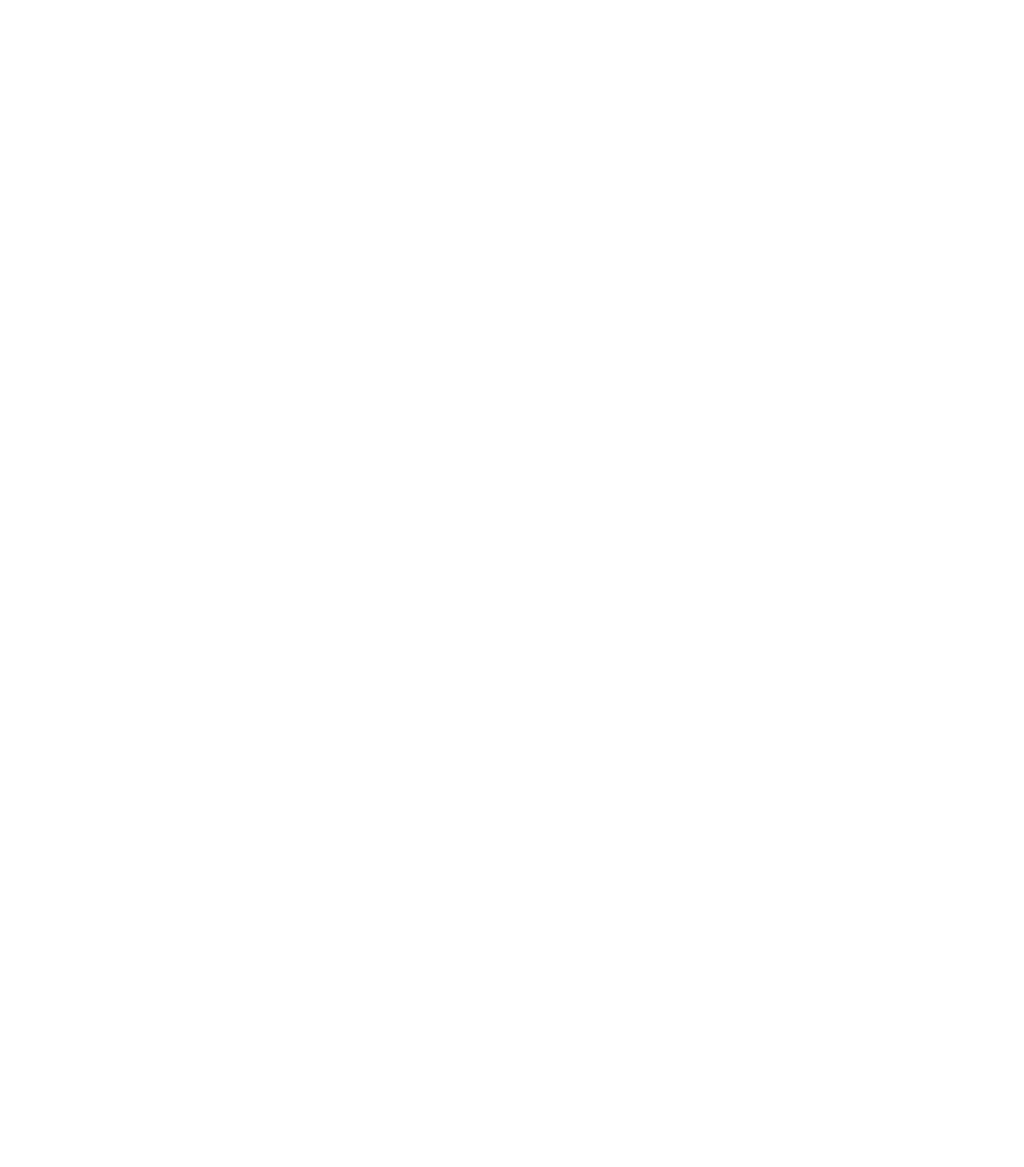
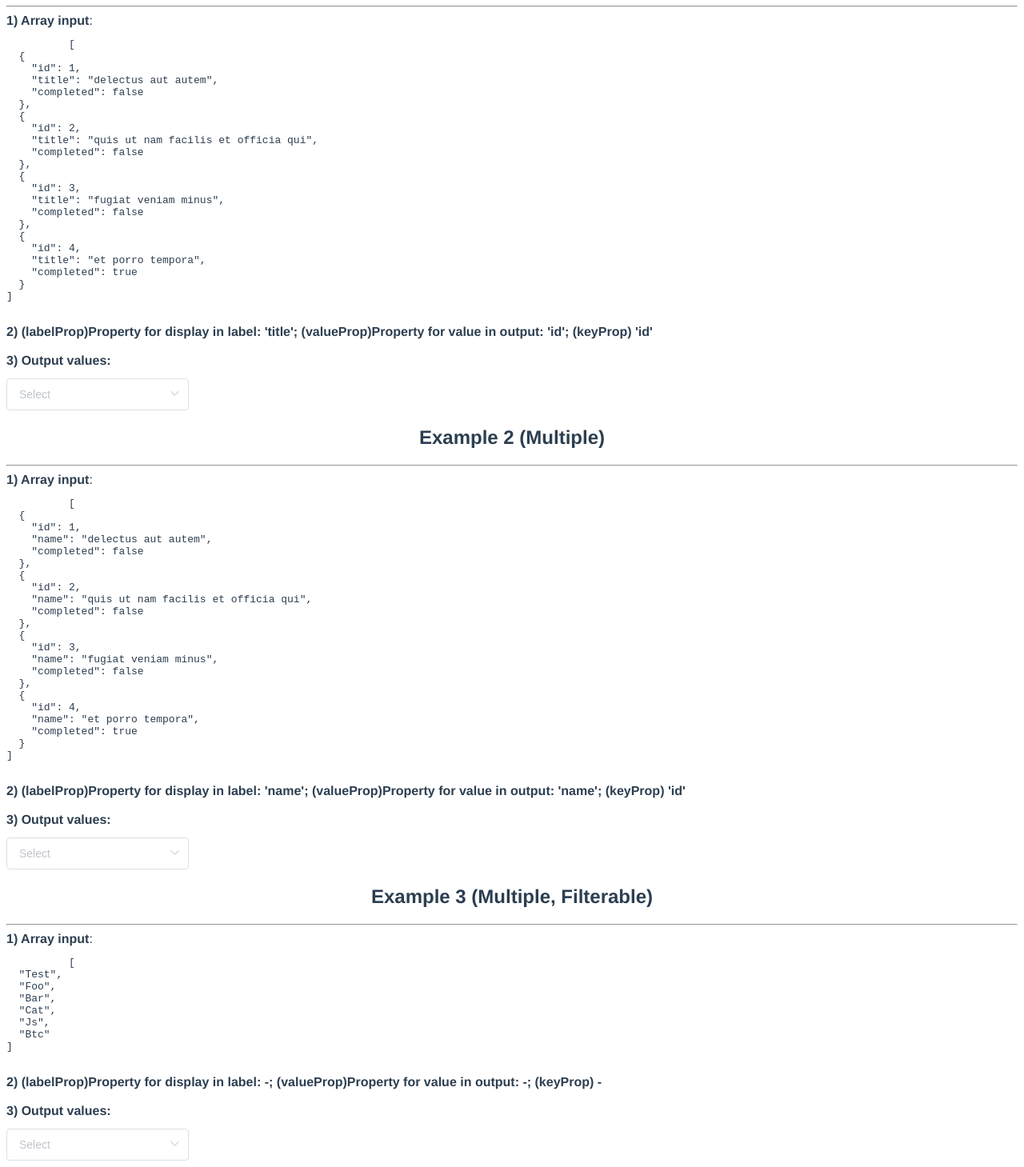
Before and after one commit to yynyds/vue-custom-select, a Vue app: page / in a window 1280 px wide. Shown: the part 101-1560 px from the top of the page at 80% size. Before the commit the page ends 800 px from the top, so only its background shows below. Built offline with nearby package versions, Linux system fonts and the light colour scheme; the HTML template or start-up script is replaced by a standard one.

Commit message:
upd custom component, make exmaples

```diff
--- a/src/App.vue
+++ b/src/App.vue
@@ -1,9 +1,73 @@
 <template>
   <div id="app">
-    <CustomSelect
-        v-model="myValueInCS"
-        :items="itemsExample"
-    />
+    <section id="example-1">
+      <h1>Example 1 (Single, Filterable)</h1>
+      <hr>
+      <div class="examples">
+        <b>1) Array input</b>:
+        <pre>
+          {{itemsExample1}}
+        </pre>
+        <b>2) (labelProp)Property for display in label: 'title'; (valueProp)Property for value in output: 'id'; (keyProp) 'id'</b>
+        <br><br>
+        <b>3) Output values:</b>
+        <br>
+        <pre>{{myValueInCS_1}}</pre>
+        <CustomSelect
+            v-model="myValueInCS_1"
+            :items="itemsExample1"
+            :labelProp="'title'"
+            :valueProp="'id'"
+            :keyProp="'id'"
+            :isFilterable="true"
+            :isMultiple="false"
+        />
+      </div>
+    </section>
+    <section id="example-2">
+      <h1>Example 2 (Multiple)</h1>
+      <hr>
+      <div class="examples">
+        <b>1) Array input</b>:
+        <pre>
+          {{itemsExample2}}
+        </pre>
+        <b>2) (labelProp)Property for display in label: 'name'; (valueProp)Property for value in output: 'name'; (keyProp) 'id'</b>
+        <br><br>
+        <b>3) Output values:</b>
+        <br>
+        <pre>{{myValueInCS_2}}</pre>
+        <CustomSelect
+            v-model="myValueInCS_2"
+            :items="itemsExample2"
+            :labelProp="'name'"
+            :valueProp="'name'"
+            :keyProp="'id'"
+            :isMultiple="true"
+        />
+      </div>
+    </section>
+    <section id="example-3">
+      <h1>Example 3 (Multiple, Filterable)</h1>
+      <hr>
+      <div class="examples">
+        <b>1) Array input</b>:
+        <pre>
+          {{itemsExample3}}
+        </pre>
+        <b>2) (labelProp)Property for display in label: -; (valueProp)Property for value in output: -; (keyProp) -</b>
+        <br><br>
+        <b>3) Output values:</b>
+        <br>
+        <pre>{{myValueInCS_3}}</pre>
+        <CustomSelect
+            v-model="myValueInCS_3"
+            :items="itemsExample3"
+            :isFilterable="true"
+            :isMultiple="true"
+        />
+      </div>
+    </section>
   </div>
 </template>
 
@@ -14,8 +78,9 @@ export default {
   name: 'App',
   components: { CustomSelect },
   data: () => ({
-    myValueInCS: null,
-    itemsExample: [
+    // example 1
+    myValueInCS_1: null,
+    itemsExample1: [
       {
         "id": 1,
         "title": "delectus aut autem",
@@ -36,7 +101,34 @@ export default {
         "title": "et porro tempora",
         "completed": true
       }
-    ]
+    ],
+    // example 2
+    myValueInCS_2: null,
+    itemsExample2: [
+      {
+        "id": 1,
+        "name": "delectus aut autem",
+        "completed": false
+      },
+      {
+        "id": 2,
+        "name": "quis ut nam facilis et officia qui",
+        "completed": false
+      },
+      {
+        "id": 3,
+        "name": "fugiat veniam minus",
+        "completed": false
+      },
+      {
+        "id": 4,
+        "name": "et porro tempora",
+        "completed": true
+      }
+    ],
+    // example 3
+    myValueInCS_3: null,
+    itemsExample3: ['Test', 'Foo', 'Bar', 'Cat', 'Js', 'Btc'],
   })
 }
 </script>
@@ -50,4 +142,7 @@ export default {
   color: #2c3e50;
   margin-top: 60px;
 }
+.examples {
+  text-align: left;
+}
 </style>
--- a/src/components/CustomSelect.vue
+++ b/src/components/CustomSelect.vue
@@ -2,13 +2,15 @@
   <el-select
       v-model="selected"
       placeholder="Select"
+      :multiple="isMultiple"
+      :filterable="isFilterable"
       clearable
       @change="onChange">
     <el-option
         v-for="item in items"
-        :key="item.id"
-        :label="item.title"
-        :value="item.id">
+        :key="keyProp ? item[keyProp] : item"
+        :label="labelProp ? item[labelProp] : item"
+        :value="valueProp ? item[valueProp] : item">
     </el-option>
   </el-select>
 </template>
@@ -21,6 +23,36 @@ export default {
       type: Array,
       default() {
         return [1, 2, 3]
+      }
+    },
+    isMultiple: {
+      type: Boolean,
+      default() {
+        return false;
+      }
+    },
+    isFilterable: {
+      type: Boolean,
+      default() {
+        return false;
+      }
+    },
+    labelProp: {
+      type: String,
+      default() {
+        return null
+      }
+    },
+    valueProp: {
+      type: String,
+      default() {
+        return null
+      }
+    },
+    keyProp: {
+      type: String,
+      default() {
+        return null
       }
     }
   },
```
